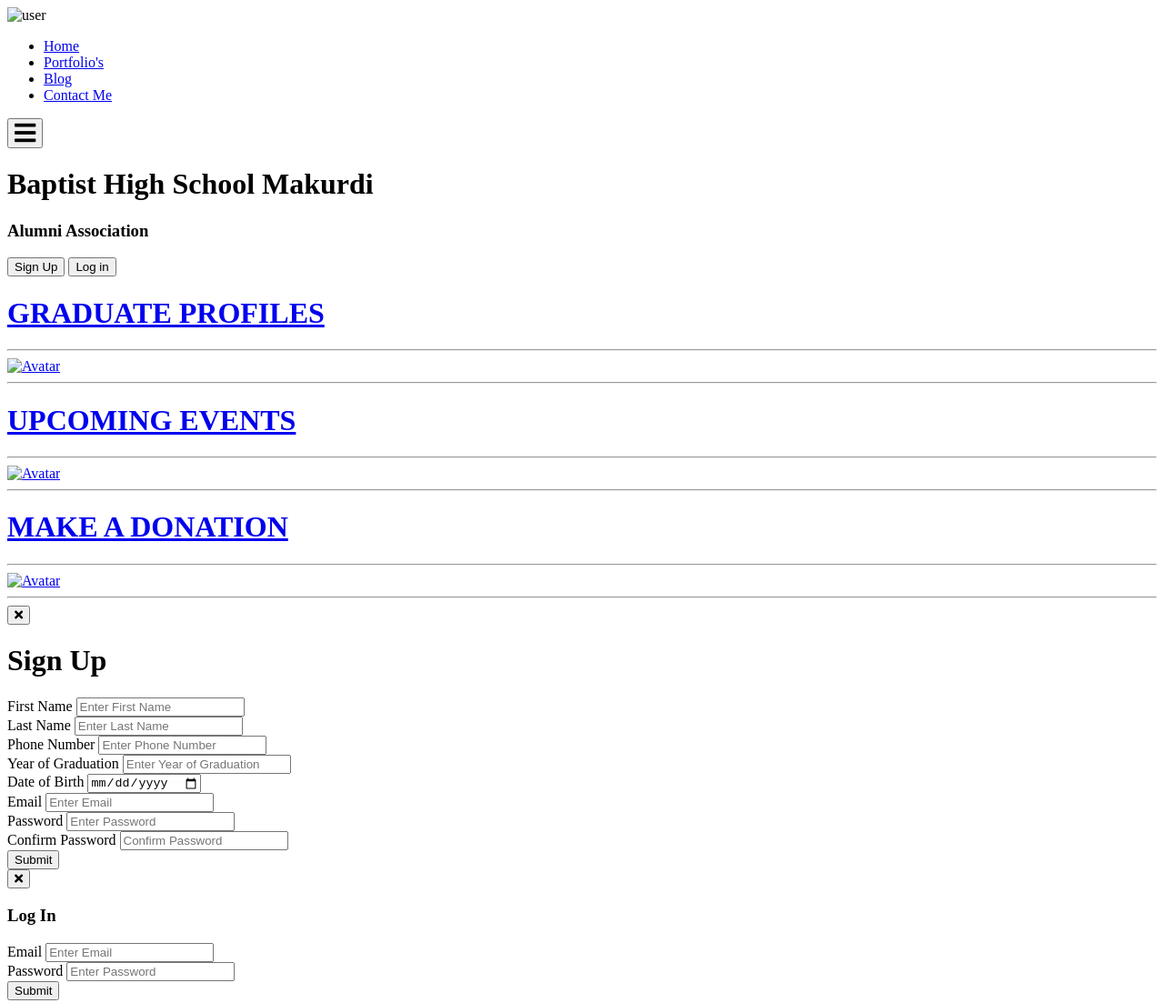
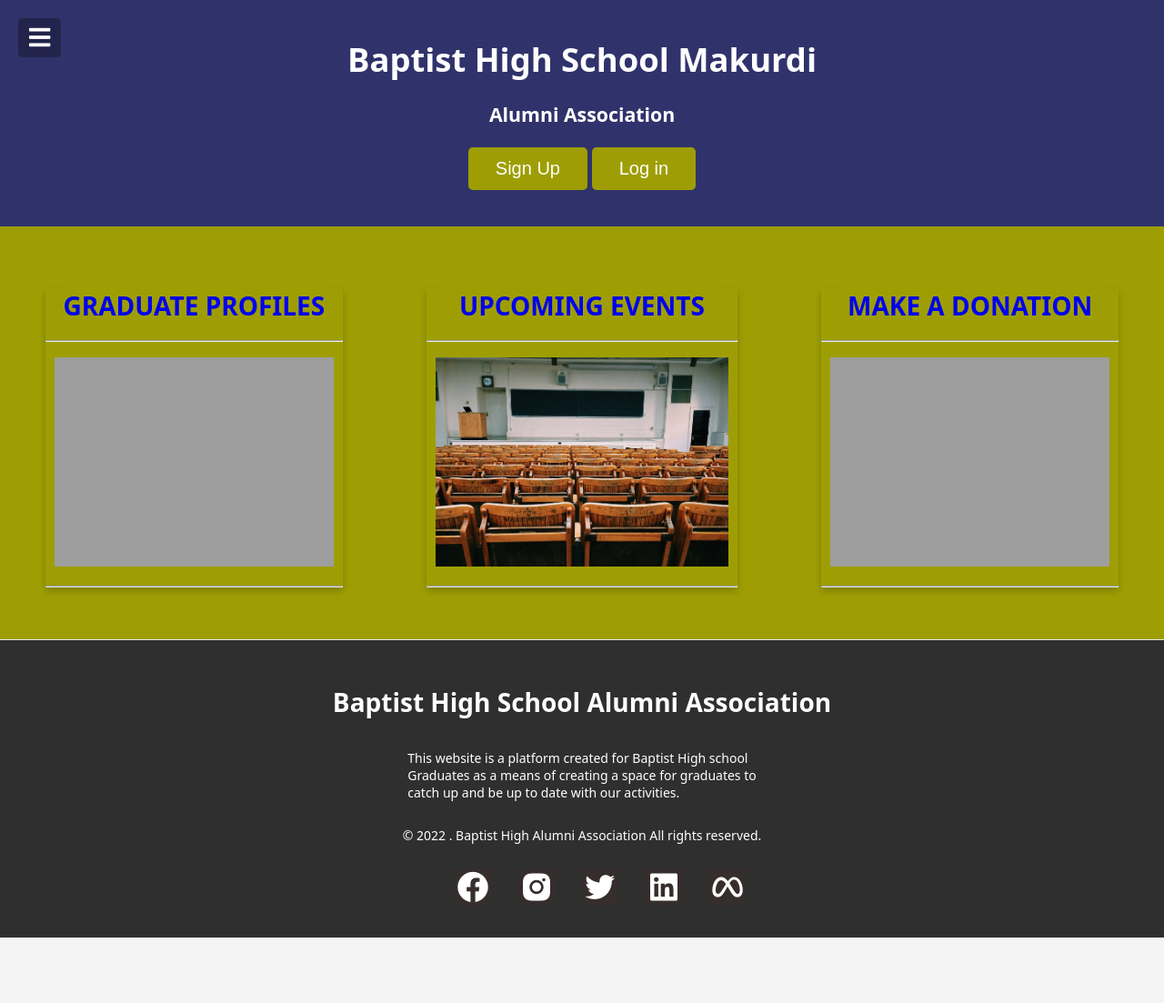
Before and after one commit to Baptist-Site/Alumni-site, a plain HTML site: page index.html in a window 1280 px wide. Shown: the top 1103 px of the page at 91% size. After the commit the page ends 1031 px from the top, so only its background shows below. Drawn offline with nearby package versions, Linux system fonts and the light colour scheme; the site is published under a folder, as on GitHub Pages, so addresses that start at the root find nothing.

Commit message:
Update index.html

```diff
--- a/index.html
+++ b/index.html
@@ -11,13 +11,13 @@
       crossorigin="anonymous"
     />
     <link href='https://unpkg.com/boxicons@2.1.2/css/boxicons.min.css' rel='stylesheet'>
-    <link rel="stylesheet" href="/styles/css/style.css" />
+    <link rel="stylesheet" href="styles/css/style.css" />
     <title>BaptistAlumni's</title>
   </head>
   <body>
     <nav id="navbar">
       <div class="logo">
-        <img src="/img/WhatsApp Image 2022-06-22 at 9.09.06 PM.jpeg" alt="user" />
+        <img src="img/WhatsApp Image 2022-06-22 at 9.09.06 PM.jpeg" alt="user" />
       </div>
       <ul>
         <li><a href="#">Home</a></li>
@@ -47,7 +47,7 @@
       <div class="card">
         <h1>GRADUATE PROFILES </h1>
         <hr>
-        <img src="/img/pexels-emily-ranquist-1205651.jpg" alt="Avatar" style="width:100%">
+        <img src="img/pexels-emily-ranquist-1205651.jpg" alt="Avatar" style="width:100%">
         <hr>
 
       </div>
@@ -57,7 +57,7 @@
       <div class="card">
         <h1>UPCOMING EVENTS</h1>
         <hr>
-        <img src="/img/pexels-pixabay-207691.jpg" alt="Avatar" style="width:100%">
+        <img src="img/pexels-pixabay-207691.jpg" alt="Avatar" style="width:100%">
         <hr>
 
       </div>
@@ -67,7 +67,7 @@
       <div class="card">
         <h1>MAKE A DONATION</h1>
         <hr>
-        <img src="/img/pexels-pixabay-47344.jpg" alt="Avatar" style="width:100%">
+        <img src="img/pexels-pixabay-47344.jpg" alt="Avatar" style="width:100%">
         <hr>
       </div>
     </a>
@@ -227,6 +227,6 @@
         </div>
       </footer>
 
-    <script src="/Script/scxript.js"></script>
+    <script src="Script/script.js"></script>
   </body>
 </html>
```
